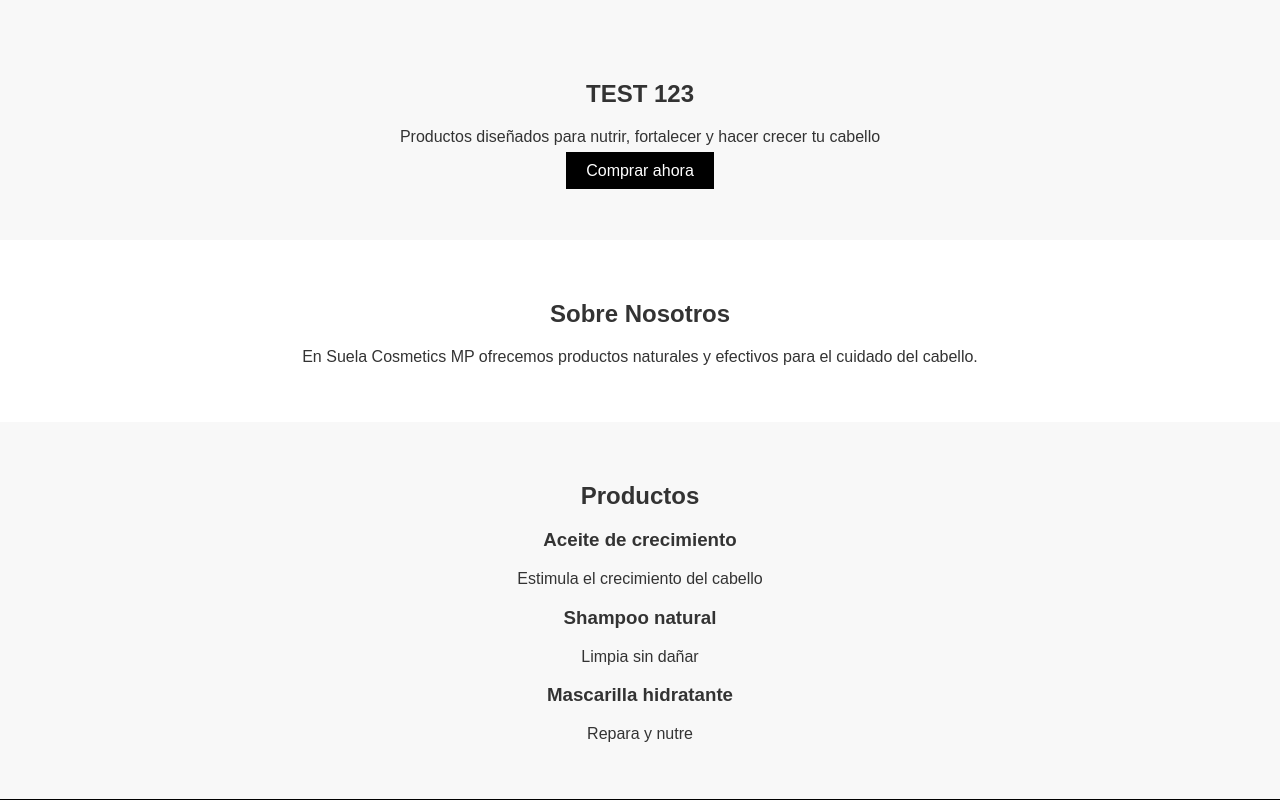
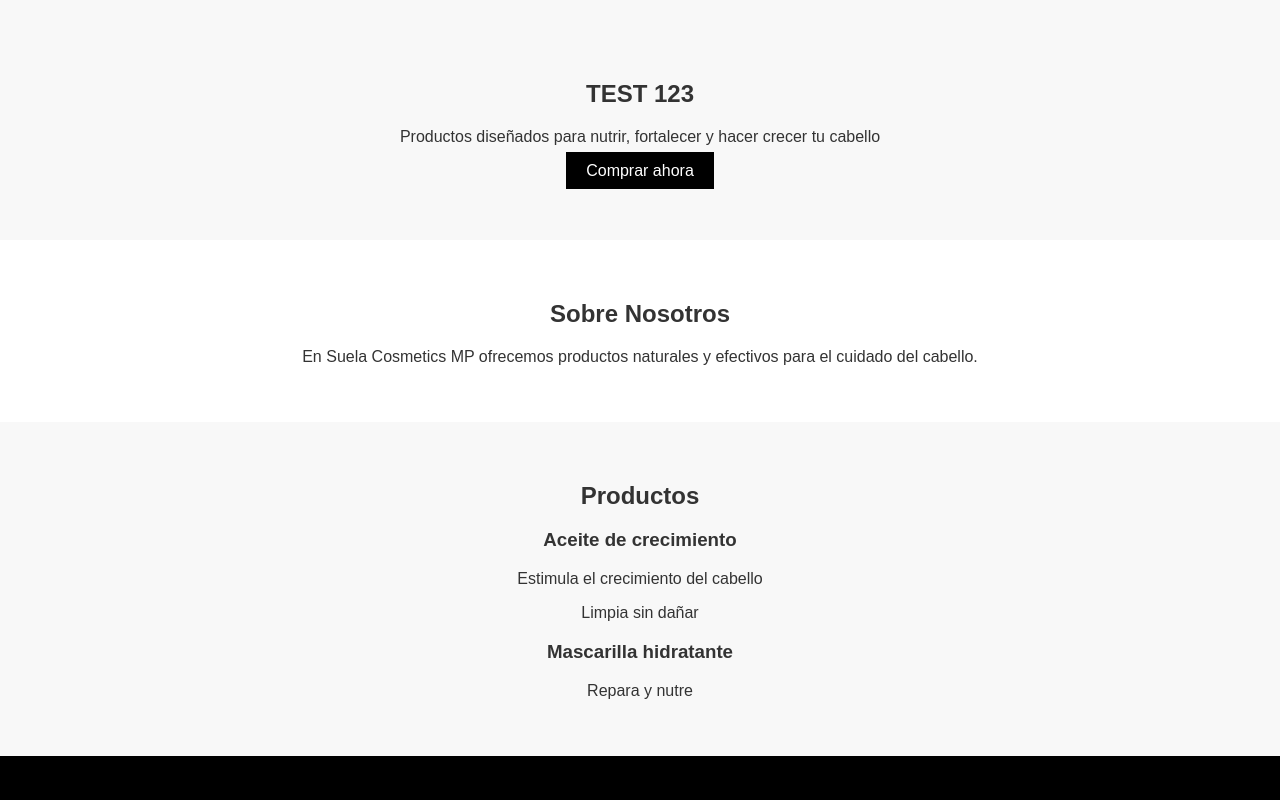
Before and after one commit to Marco-rgb12/Suela-landing, a plain HTML site: page index.html in a window 1280 px wide. Shown: the top 800 px of the page. Drawn offline with Linux system fonts and the light colour scheme.

Commit message:
Remove 'Shampoo natural' section from index.html
Removed 'Shampoo natural' section from the HTML.

```diff
--- a/index.html
+++ b/index.html
@@ -26,9 +26,6 @@
       <h3>Aceite de crecimiento</h3>
       <p>Estimula el crecimiento del cabello</p>
     </div>
-
-    <div>
-      <h3>Shampoo natural</h3>
       <p>Limpia sin dañar</p>
     </div>
 
```
